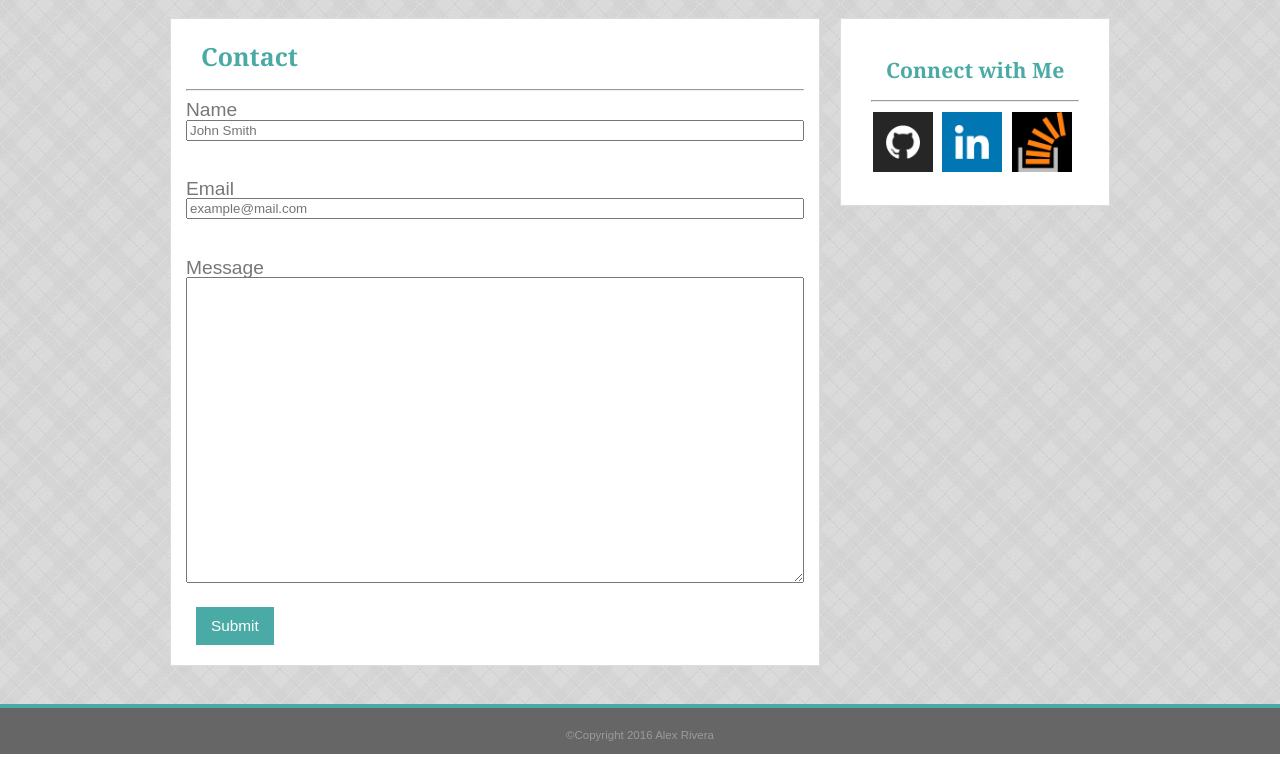
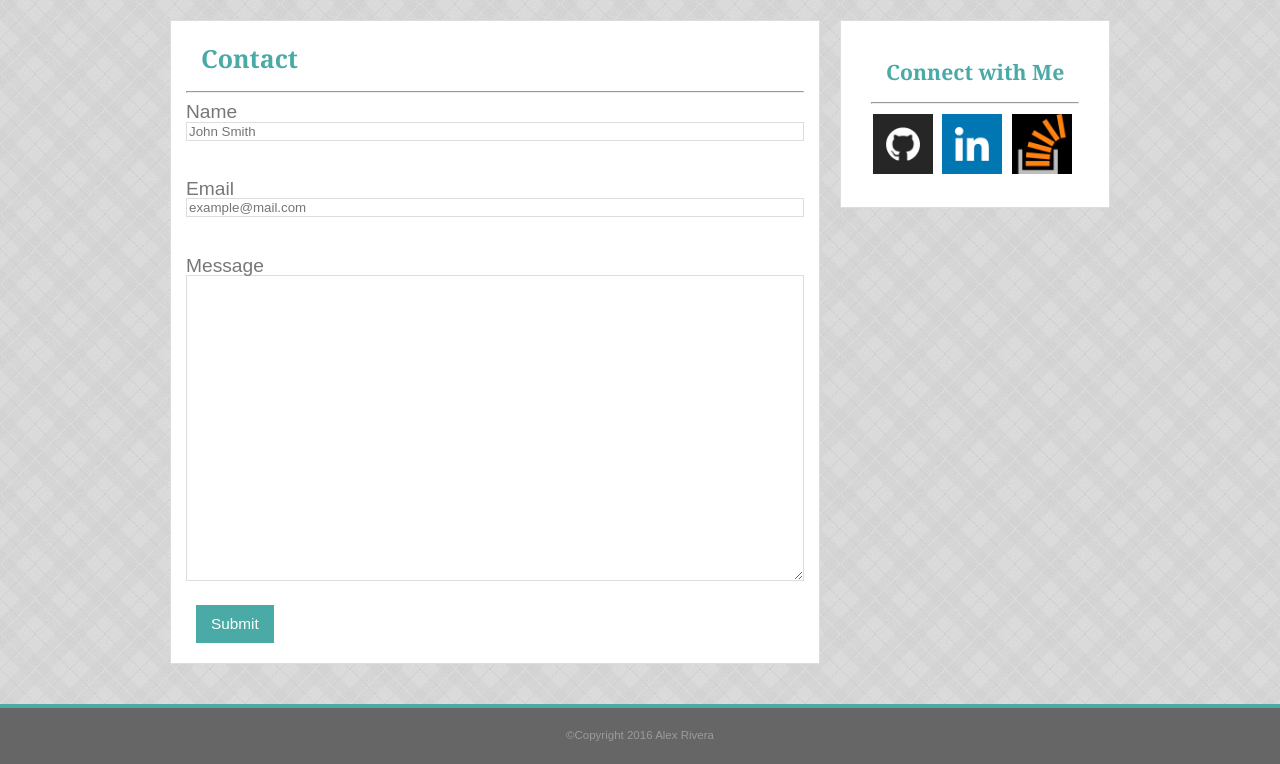
Before and after one commit to tachprime/Responsive-Portfolio, a PHP site: page /contact.html in a window 1280 px wide. Shown: the part 66-830 px from the top of the page. Run offline with PHP 8.4, Linux system fonts and the light colour scheme.

Commit message:
updated form on contact page plus more responisive features

```diff
--- a/assets/css/contact.css
+++ b/assets/css/contact.css
@@ -1,9 +1,10 @@
 input[type=text],input[type=email], textarea{
+    border: 1px solid #dddddd;
     display: block;
     width: 100%;
 }
 
-#subBtn {
+#submit {
     background-color: #4aaaa5;
     border: none;
     font-size: .8em;
--- a/assets/css/style.css
+++ b/assets/css/style.css
@@ -83,7 +83,7 @@ nav a, a:link, a:visited {
     text-decoration: none;
 }
 
-nav a:hover, .socialIcons img:hover, #subBtn:hover {
+nav a:hover, .socialIcons img:hover, #submit:hover {
     box-shadow: 0px 0px 50px #00fff2;
 }
 
@@ -134,7 +134,7 @@ footer {
     color: #9b9b9b;
     clear: both;
     font-size: .6em;
-    height: 50px;
+    height: 60px;
     line-height: 3em;
     padding: 10px;
     position: relative;
@@ -150,6 +150,10 @@ footer {
 
     .socialIcons {
         max-width: inherit;
+    }
+
+    .mainSection {
+        max-width: 100%;
     }
 }
 
--- a/contact.html
+++ b/contact.html
@@ -32,15 +32,17 @@
             <hr>
 
             <label for="name">Name</label><br>
-            <input type="text" name="name" placeholder="John Smith"><br>
+            <input type="text" name="name" id="name" placeholder="John Smith">
+            <br>
             <br>
             <label for="email">Email</label><br>
-            <input type="email" name="email" placeholder="example@mail.com"><br>
+            <input type="email" name="email" id="email" placeholder="example@mail.com">
+            <br>
             <br>
             <label for="message">Message</label><br>
-            <textarea rows="20"></textarea><br>
-
-            <button id="subBtn">Submit</button>
+            <textarea name="message" id="message" rows="20"></textarea>
+            <br>
+            <input type="submit" id="submit">
         </form>
 
         <aside class="socialIcons">
```
